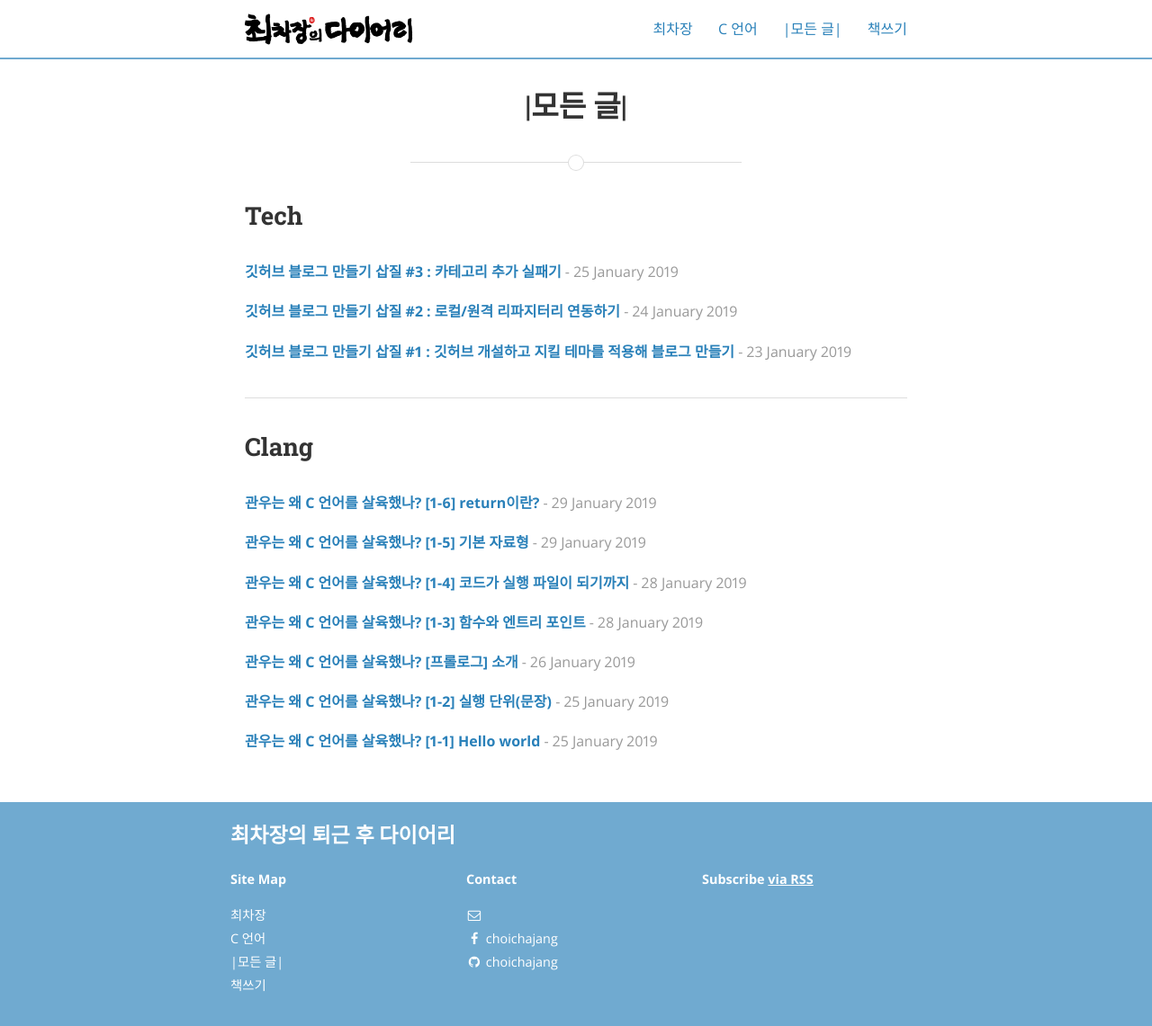
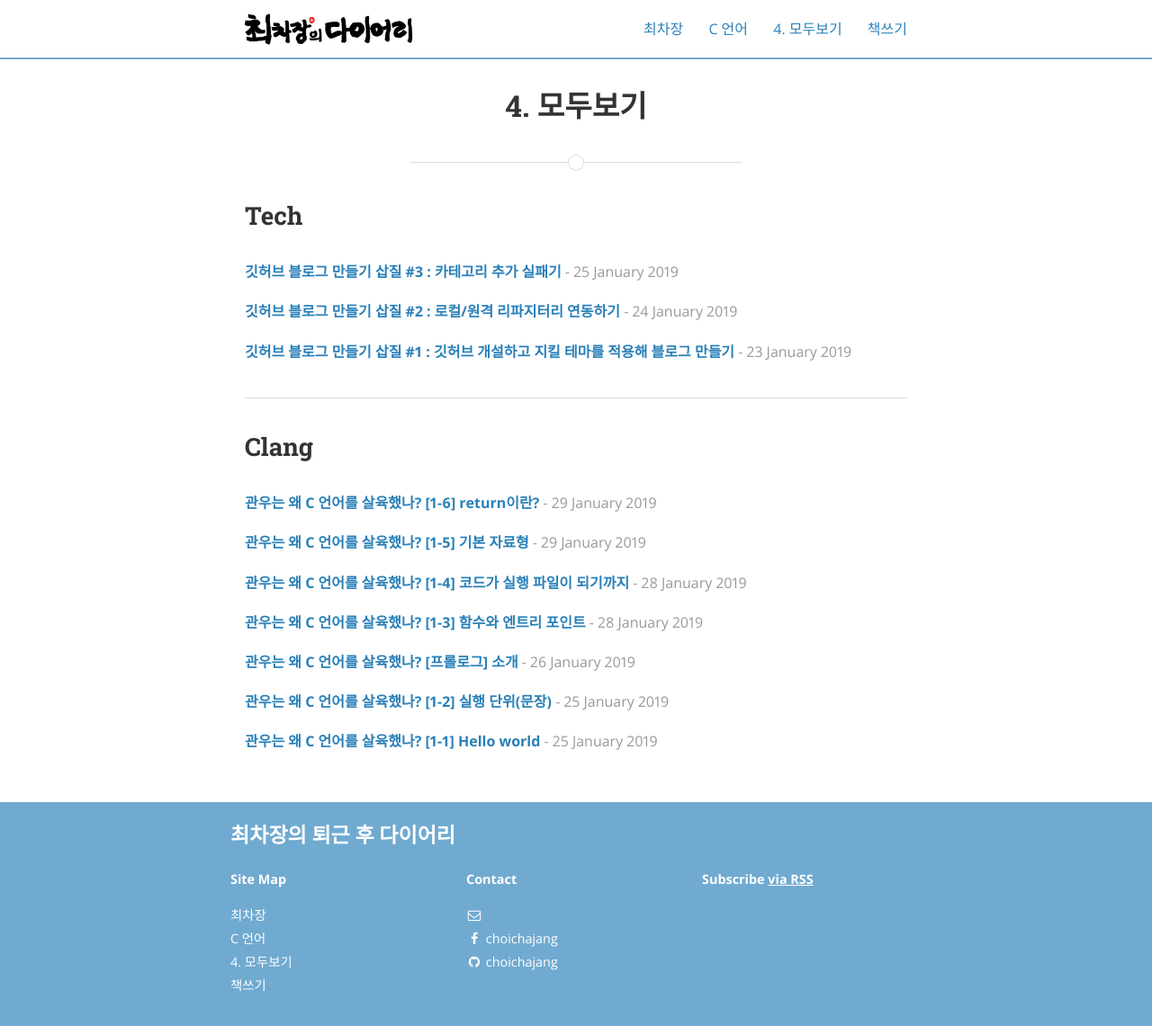
Before and after one commit to hwchoi2009/choichajang.github.io, a Jekyll site: the page built from posts.html, in a window 1280 px wide. Shown: the whole page at 90% size. Built offline with Jekyll 4.4.1, drawn with Linux system fonts in a browser that asks for light colours; nearby versions of some CDN libraries.

Commit message:
Update posts.html

```diff
--- a/posts.html
+++ b/posts.html
@@ -1,6 +1,6 @@
 ---
 layout: page
-title: "|모든 글|"
+title: "4. 모두보기"
 permalink: /posts/
 ---
 
```
